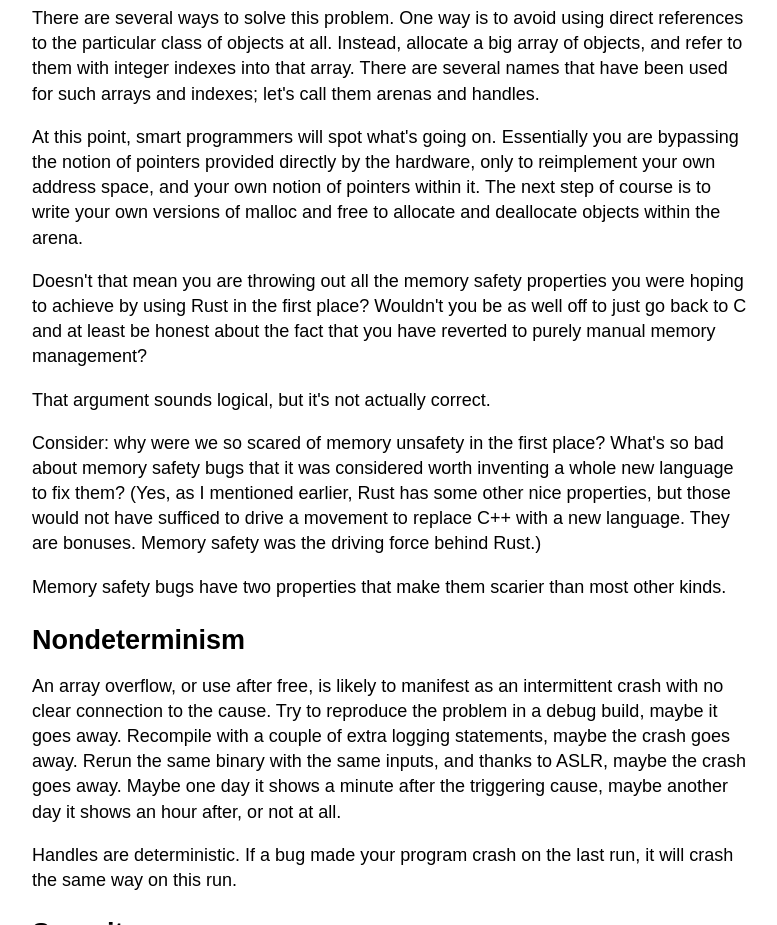
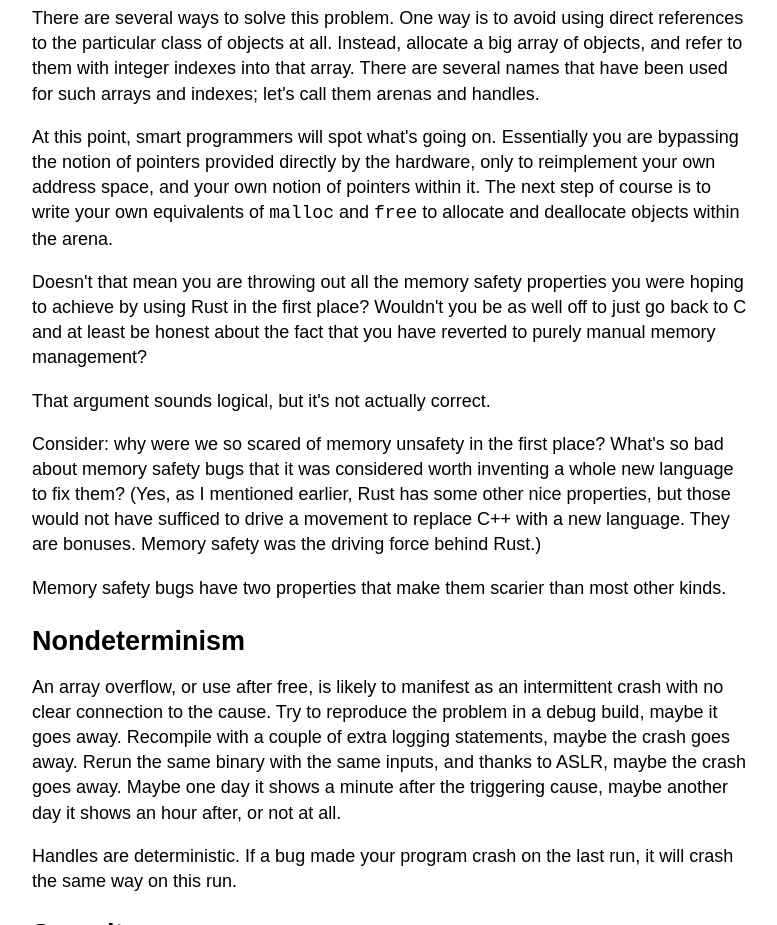
Before and after one commit to russellw/russellw.github.io, a plain HTML site: page arenas.html in a window 1280 px wide. Shown: the part 1240-2165 px from the top of the page, without its empty margins (30-807 px from the left). Drawn offline with Linux system fonts and the light colour scheme.

Commit message:
Modified 1 file(s): arenas.html

```diff
--- a/arenas.html
+++ b/arenas.html
@@ -75,7 +75,7 @@ And they are tricky in Rust because the language is founded on the idea that mem
 There are several ways to solve this problem. One way is to avoid using direct references to the particular class of objects at all. Instead, allocate a big array of objects, and refer to them with integer indexes into that array. There are several names that have been used for such arrays and indexes; let's call them arenas and handles.
 
 <p>
-At this point, smart programmers will spot what's going on. Essentially you are bypassing the notion of pointers provided directly by the hardware, only to reimplement your own address space, and your own notion of pointers within it. The next step of course is to write your own versions of malloc and free to allocate and deallocate objects within the arena.
+At this point, smart programmers will spot what's going on. Essentially you are bypassing the notion of pointers provided directly by the hardware, only to reimplement your own address space, and your own notion of pointers within it. The next step of course is to write your own equivalents of <code>malloc</code> and <code>free</code> to allocate and deallocate objects within the arena.
 
 <p>
 Doesn't that mean you are throwing out all the memory safety properties you were hoping to achieve by using Rust in the first place? Wouldn't you be as well off to just go back to C and at least be honest about the fact that you have reverted to purely manual memory management?
```
